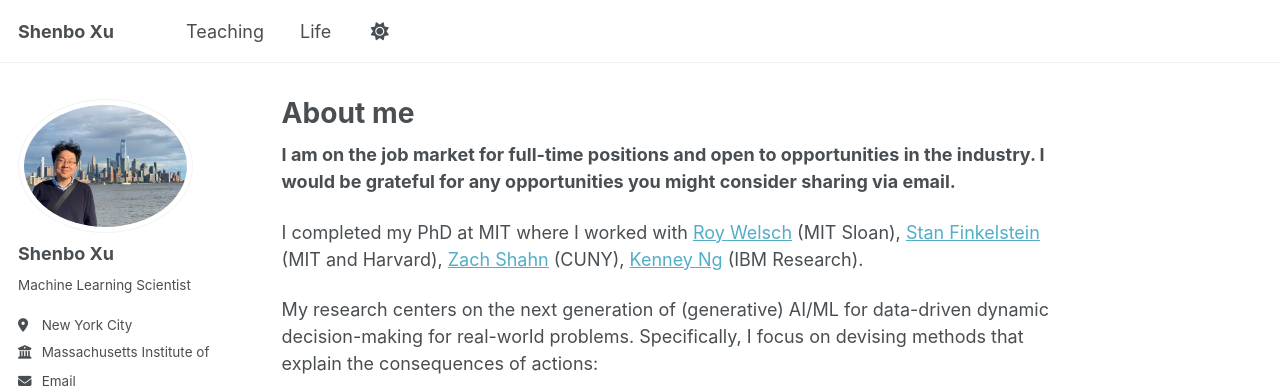
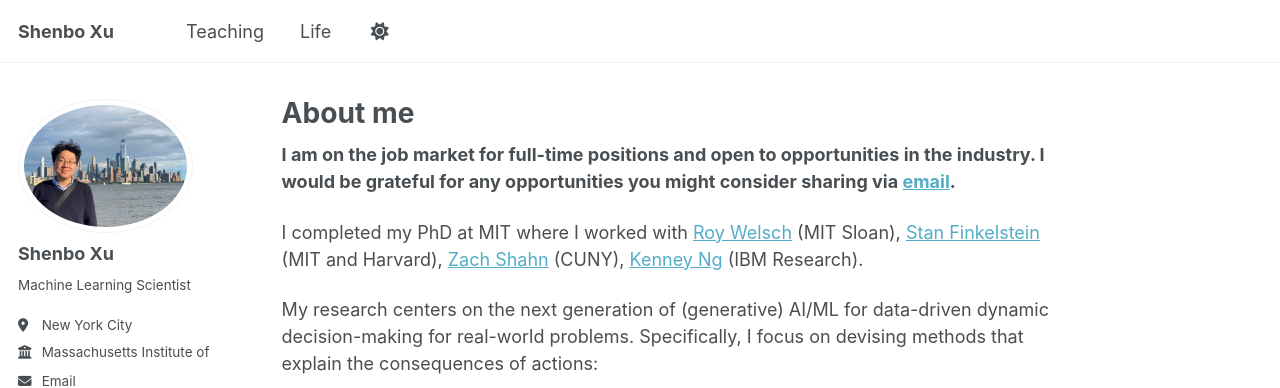
Before and after one commit to xushenbo/xushenbo.github.io, a Jekyll site: the page built from _pages/about.md, in a window 1280 px wide and 900 px high. Shown: the top 388 px of the window. Built offline with Jekyll 4.4.1, drawn with Linux system fonts in a browser that asks for light colours; some web fonts are replaced; a script that is not in the unit is left out; part of the change alters nothing that is shown.

```diff
--- a/_pages/about.md
+++ b/_pages/about.md
@@ -7,7 +7,7 @@ redirect_from:
   - /about.html
 ---
 
-**I am on the job market for full-time positions and open to opportunities in the industry. I would be grateful for any opportunities you might consider sharing via email.**
+**I am on the job market for full-time positions and open to opportunities in the industry. I would be grateful for any opportunities you might consider sharing via [email](xushenbo857@gmail.com).**
 
 I completed my PhD at MIT where I worked with [Roy Welsch](https://mitmgmtfaculty.mit.edu/rwelsch/) (MIT Sloan), [Stan Finkelstein](https://hst.mit.edu/faculty-research/faculty/finkelstein-stan) (MIT and Harvard), [Zach Shahn](https://sph.cuny.edu/about/people/faculty/zach-shahn/) (CUNY), [Kenney Ng](https://research.ibm.com/people/kenney-ng) (IBM Research).
 
```
